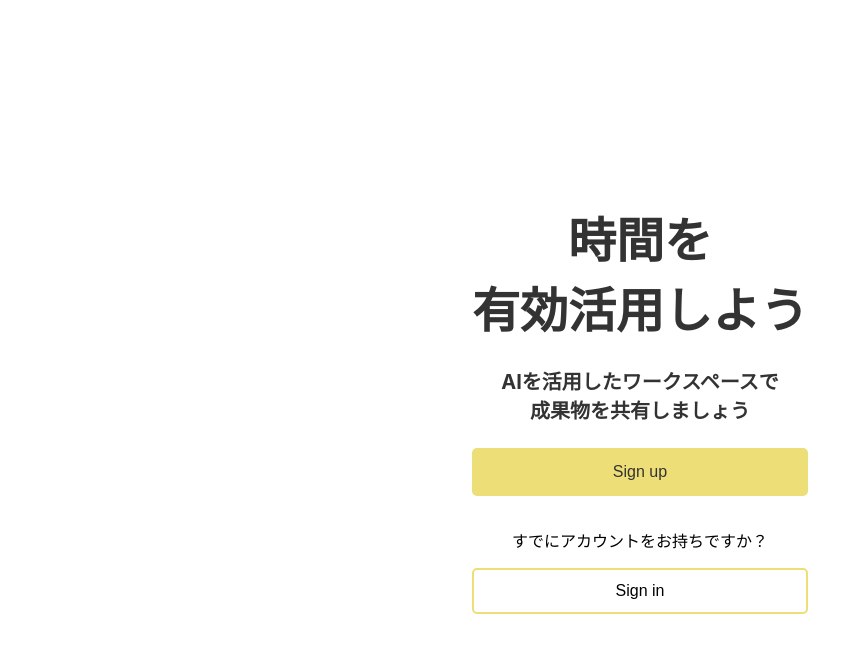
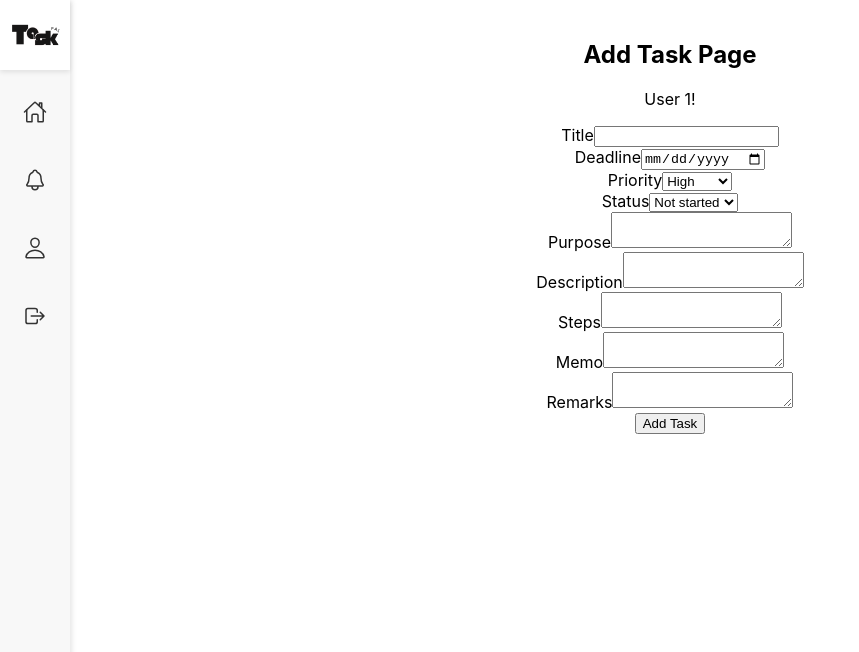
Before and after one commit to HwaI12/task-management-app, a React (Create React App) app in the folder frontend/: page /1/addtask in a window 1280 px wide. Before the commit this address led to /. Shown: the top 652 px of the page, without its empty margins (0-859 px from the left). Built offline with nearby package versions, Linux system fonts and the light colour scheme; sample sign-in values are in the browser's storage.

Commit message:
feat: Add CreateTask component for allowing users to create tasks

```diff
--- a/frontend/src/App.tsx
+++ b/frontend/src/App.tsx
@@ -9,6 +9,7 @@ import Home from './components/common/Home';
 import Logout from './components/auth/Logout';
 import AuthGuard from './components/common/AuthGuard';
 import Profile from './components/user/Profile';
+import CreateTask from './components/user/CreateTask';
 
 const App: React.FC = () => {
   return (
@@ -34,6 +35,9 @@ const App: React.FC = () => {
               <Profile />
             </AuthGuard>}
           />
+          <Route path="/:userId/addtask" element={<AuthGuard>
+            <CreateTask />
+          </AuthGuard>} />
           <Route path="*" element={<Navigate to="/" />} />
         </Routes>
       </Router>
--- /dev/null
+++ b/frontend/src/components/user/CreateTask.tsx
@@ -0,0 +1,144 @@
+import React, { useState } from 'react';
+import axios from 'axios';
+import { useNavigate, useParams, Navigate } from 'react-router-dom';
+import Sidebar from '../common/Sidebar';
+import { ContentContainer } from '../../styles/SidebarStyles';
+
+// ユーザーが認証されているか確認する関数
+const isAuthenticated = (): boolean => {
+    return localStorage.getItem('authToken') !== null;
+};
+
+const CreateTask: React.FC = () => {
+    const [errorMessage, setErrorMessage] = useState('');
+    const [title, setTitle] = useState('');
+    const [deadline, setDeadline] = useState('');
+    const [priority, setPriority] = useState('');
+    const [status, setStatus] = useState('');
+    const [purpose, setPurpose] = useState('');
+    const [description, setDescription] = useState('');
+    const [steps, setSteps] = useState('');
+    const [memo, setMemo] = useState('');
+    const [remarks, setRemarks] = useState('');
+
+    const { userId } = useParams<{ userId: string }>();
+
+    const navigate = useNavigate();
+
+    if (!isAuthenticated()) {
+        return <Navigate to="/Signin" replace />;
+    }
+
+    const handleSubmit = async (e: React.FormEvent<HTMLFormElement>) => {
+        e.preventDefault();
+        setErrorMessage('');
+        try {
+            const response = await axios.post('http://localhost:8000/api/tasks', {
+                user_id: userId,
+                title,
+                deadline,
+                priority,
+                status,
+                purpose,
+                description,
+                steps,
+                memo,
+                remarks,
+            });
+
+            console.log('Register successful:', response.data);
+            navigate('/home');
+        } catch (error) {
+            if (axios.isAxiosError(error)) {
+                console.error('Signup error:', error.response?.data || error.message);
+                setErrorMessage(error.response?.data?.message || '登録に失敗しました。');
+            } else {
+                console.error('Unexpected error:', error);
+                setErrorMessage('予期せぬエラーが発生しました。');
+            }
+        }
+    };
+
+    return (
+        <div>
+            <Sidebar />
+            <ContentContainer>
+                <h2>Add Task Page</h2>
+                <p> User {userId}!</p>
+                <form onSubmit={handleSubmit}>
+                    <div>
+                        <label>Title</label>
+                        <input
+                            type="text"
+                            value={title}
+                            onChange={(e) => setTitle(e.target.value)}
+                        />
+                    </div>
+                    <div>
+                        <label>Deadline</label>
+                        <input
+                            type="date"
+                            value={deadline}
+                            onChange={(e) => setDeadline(e.target.value)}
+                        />
+                    </div>
+                    <div>
+                        <label>Priority</label>
+                        <select value={priority} onChange={(e) => setPriority(e.target.value)}>
+                            <option value="high">High</option>
+                            <option value="medium">Medium</option>
+                            <option value="low">Low</option>
+                        </select>
+                    </div>
+                    <div>
+                        <label>Status</label>
+                        <select value={status} onChange={(e) => setStatus(e.target.value)}>
+                            <option value="not_started">Not started</option>
+                            <option value="in_progress">In progress</option>
+                            <option value="done">Done</option>
+                        </select>
+                    </div>
+                    <div>
+                        <label>Purpose</label>
+                        <textarea
+                            value={purpose}
+                            onChange={(e) => setPurpose(e.target.value)}
+                        ></textarea>
+                    </div>
+                    <div>
+                        <label>Description</label>
+                        <textarea
+                            value={description}
+                            onChange={(e) => setDescription(e.target.value)}
+                        ></textarea>
+                    </div>
+                    <div>
+                        <label>Steps</label>
+                        <textarea
+                            value={steps}
+                            onChange={(e) => setSteps(e.target.value)}
+                        ></textarea>
+                    </div>
+                    <div>
+                        <label>Memo</label>
+                        <textarea
+                            value={memo}
+                            onChange={(e) => setMemo(e.target.value)}
+                        ></textarea>
+                    </div>
+                    <div>
+                        <label>Remarks</label>
+                        <textarea
+                            value={remarks}
+                            onChange={(e) => setRemarks(e.target.value)}
+                        ></textarea>
+                    </div>
+                    {errorMessage && <p style={{ color: 'red' }}>{errorMessage}</p>}
+                    <button type="submit">Add Task</button>
+                </form>
+            </ContentContainer>
+        </div>
+    );
+};
+
+export default CreateTask;
```
Also changed, not shown: frontend/src/components/user/AddTask.tsx (deleted, +0 -38 lines), 1 other file (tests, documents, lock files or other folders).
